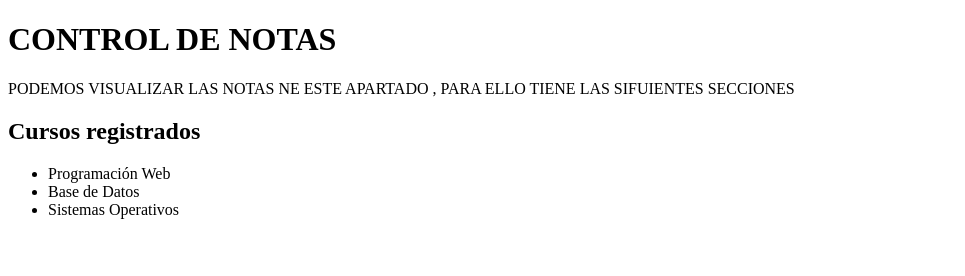
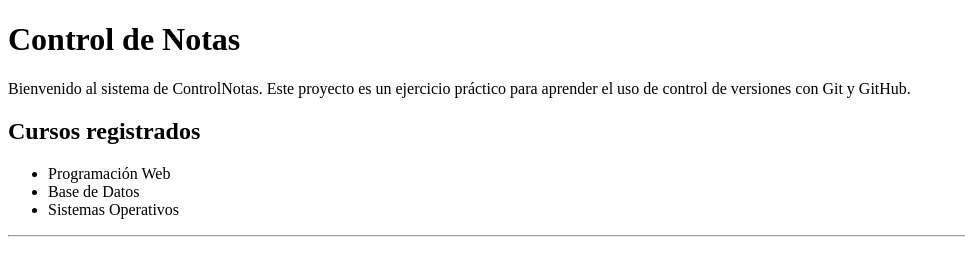
Before and after one commit to i2521955-boop/ControlNotas, a plain HTML site: page index.html in a window 1280 px wide. Shown: the whole page, without its empty margins (0-965 px from the left). Drawn offline with Linux system fonts and the light colour scheme.

Commit message:
Agrego subtitulo, lista de cursos y linea horizontal en index.html

```diff
--- a/index.html
+++ b/index.html
@@ -1,20 +1,25 @@
 <!DOCTYPE html>
-<html lang="en">
+<html lang="es">
 <head>
     <meta charset="UTF-8">
     <meta name="viewport" content="width=device-width, initial-scale=1.0">
-    <title>Document</title>
+    <title>ControlNotas</title>
 </head>
 <body>
-    <h1> CONTROL DE NOTAS </h1>
-    <P>  PODEMOS VISUALIZAR LAS NOTAS NE ESTE APARTADO , PARA ELLO TIENE LAS SIFUIENTES SECCIONES </P>
+
+    <h1>Control de Notas</h1>
+
+    <p>Bienvenido al sistema de ControlNotas. Este proyecto es un ejercicio práctico para aprender el uso de control de versiones con Git y GitHub.</p>
 
     <h2>Cursos registrados</h2>
+
     <ul>
         <li>Programación Web</li>
         <li>Base de Datos</li>
         <li>Sistemas Operativos</li>
     </ul>
 
+    <hr>
+
 </body>
 </html>
```
